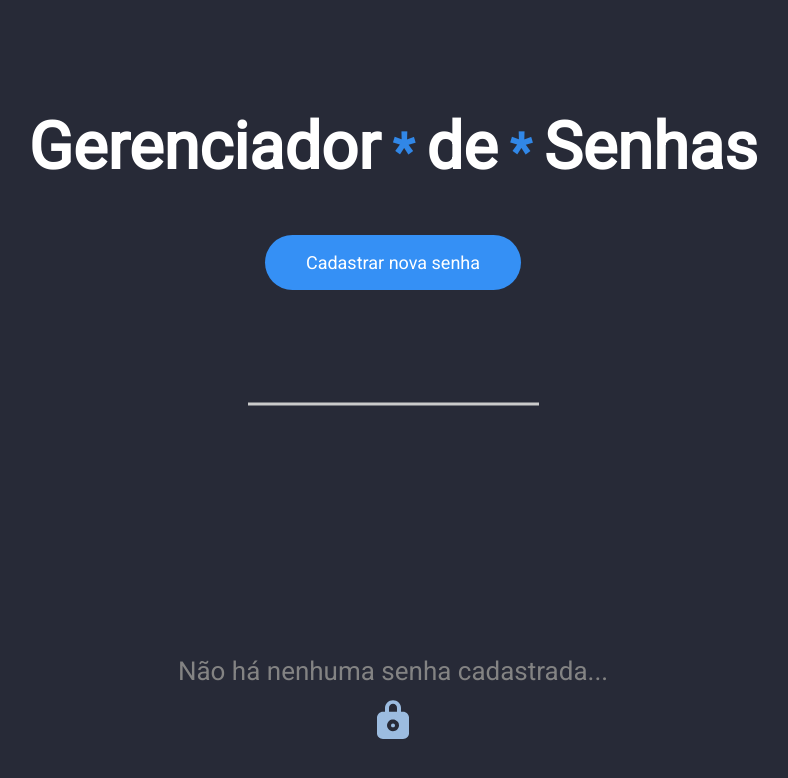
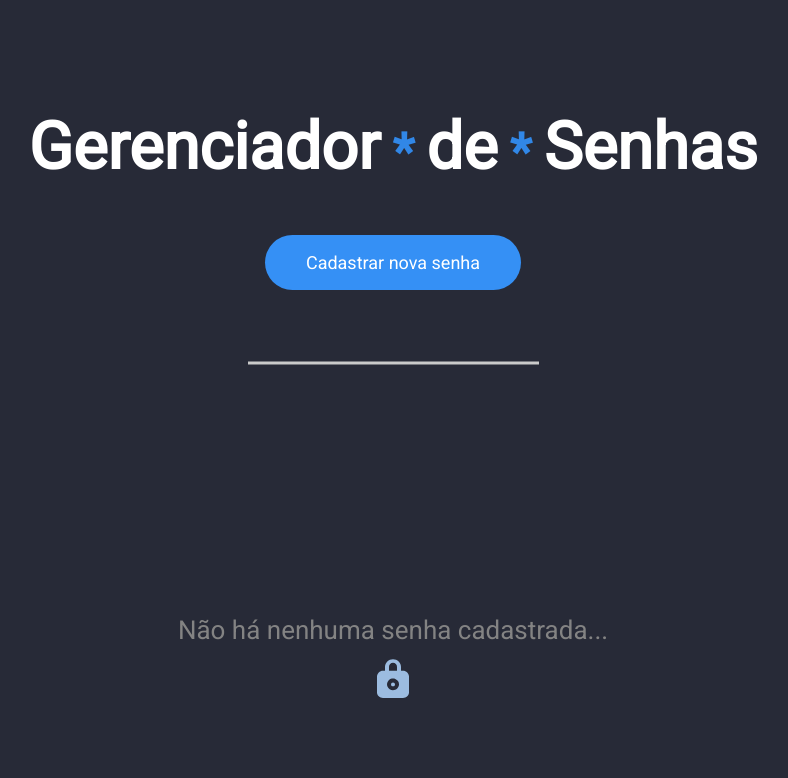
Before and after one commit to rafaelmagalhaesguedes/passwordMangerApp, a React (Vite) app: page / in a window 1280 px wide. Shown: the top 778 px of the page, without its empty margins (327-1115 px from the left). Built offline with nearby package versions, Linux system fonts and the light colour scheme.

Commit message:
style: List Service styled

```diff
--- a/src/components/Services.tsx
+++ b/src/components/Services.tsx
@@ -22,6 +22,7 @@ function Services({ services, onRemoveService }: ServicesProps) {
     <div className="services">
       {services.length > 0 ? (
         <>
+          <img className="vector" src={ Vetor } alt="Vetor" />
           <div className="checkbox-pass">
             <ServiceCheckBox
               hidePasswords={ hidePasswords }
--- a/src/index.css
+++ b/src/index.css
@@ -73,8 +73,6 @@ main {
   width: 256px;
   height: 55px;
   margin-top: 50px;
-  top: 224px;
-  left: 592px;
   border-radius: 100px;
   border: none;
   background: rgba(53, 144, 245, 1);
@@ -93,10 +91,6 @@ main {
   align-items: center;
 }
 
-.vector {
-  margin-top: 50px;
-}
-
 .message {
   font-family: Roboto;
   font-size: 26px;
@@ -112,8 +106,6 @@ main {
   width: 47.44828796386719px;
   height: 47.44828796386719px;
   margin-top: 10px;
-  top: 548px;
-  left: 687px;
 }
 
 /* Form */
@@ -123,9 +115,7 @@ form {
   width: 80%;
   height: auto;
   margin-top: 30px;
-  padding: 10px;
-  top: 197px;
-  left: 273px;
+  padding: 20px;
   border-radius: 10px;
   background: rgba(30, 32, 41, 1);
 }
@@ -291,11 +281,11 @@ input {
 
 /* Checkbox */
 .checkbox-pass {
-  width: 90%;
+  width: 100%;
   display: flex;
   justify-content: end;
-  margin-bottom: 30px;
   align-items: center;
+  margin: 30px 0;
 }
 
 .box-check {
@@ -366,7 +356,6 @@ input {
   align-items: center;
   width: 900px;
   height: 895px;
-  margin: 62px 0;
   border: 3px;
 }
 
@@ -374,6 +363,7 @@ input {
   display: flex;
   flex-direction: column;
   align-items: center;
+  margin-top: 71px;
 }
 
 .services-wrapper {
```
